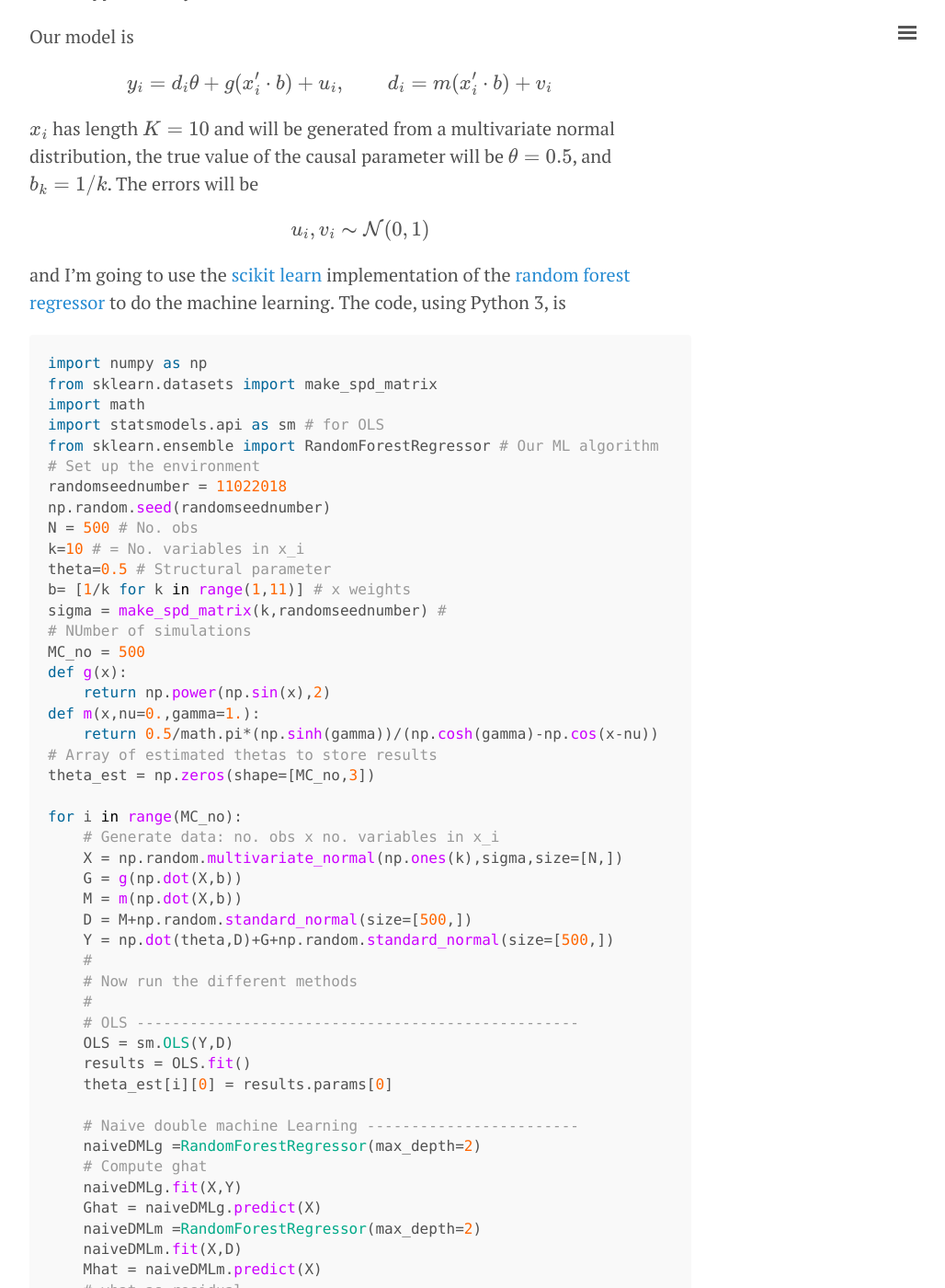
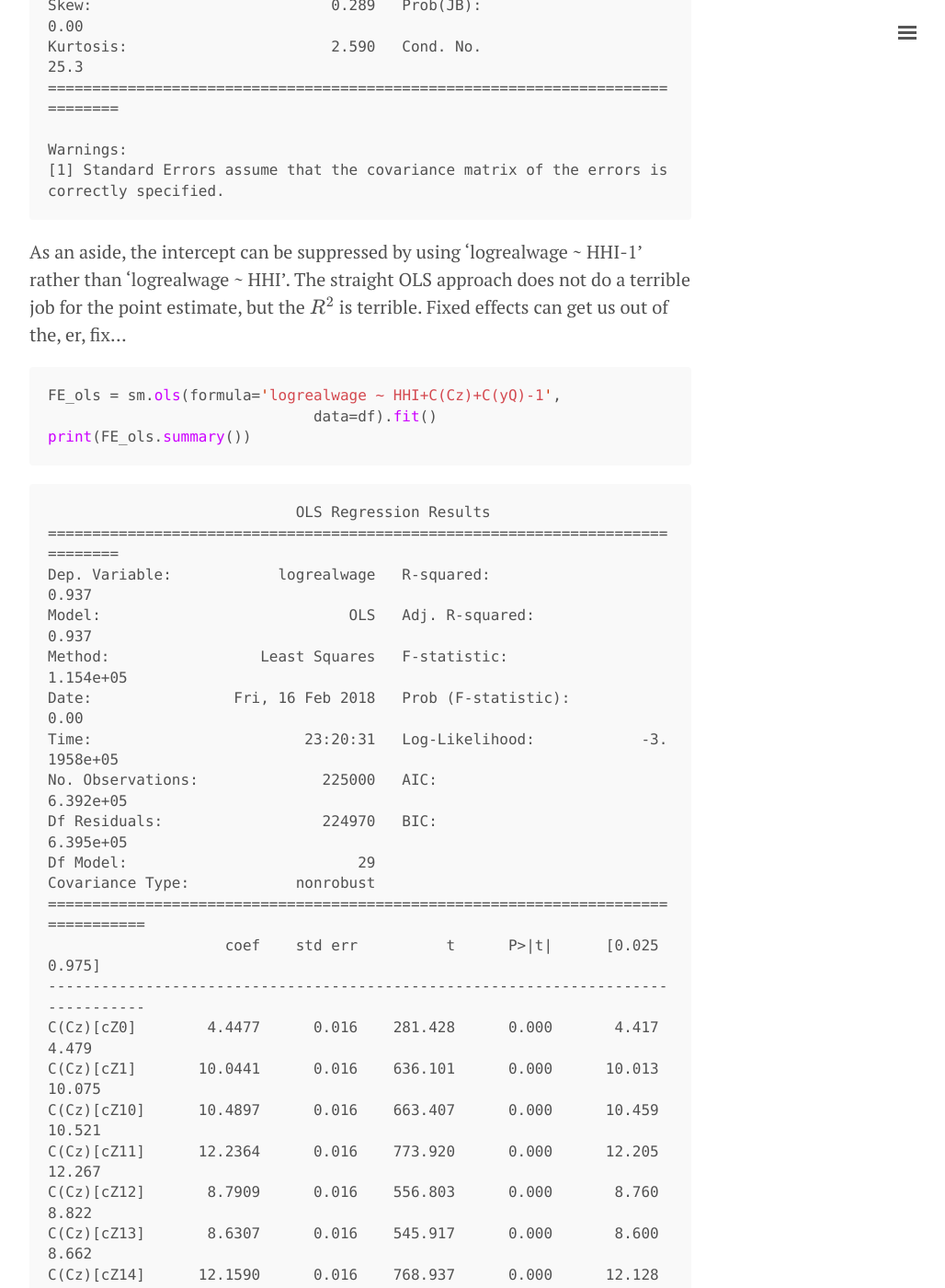
Before and after one commit to aeturrell/home, a Jekyll site: the page built from blog/index.html, in a window 1280 px wide and 1400 px high, scrolled down 3209 px. Shown: the whole window at 92% size, without its empty margins (248-1276 px from the left). Built offline with Jekyll 4.4.1, drawn with Linux system fonts in a browser that asks for light colours; formulas are drawn with MathJax 3; the list of posts is cut into pages by our own code; some of the changed text lies outside the part shown.

Commit message:
econ in python fixed effects

````diff
--- /dev/null
+++ b/_posts/2018-02-20-econometrics-in-python-partII-fixed-effects.md
@@ -0,0 +1,165 @@
+---
+layout: post
+title: Econometrics in Python Part II - Fixed effects
+---
+
+
+In this second in a series on econometrics in Python, I'll look at how to implement fixed effects.
+
+For inspiration, I'll use a recent NBER working paper by Azar, Marinescu, and Steinbaum on [Labor Market Concentration](http://www.nber.org/papers/w24147). In their paper, they look at the monopsony power of firms to hire staff in over 8,000 geographic-occupational labor markets in the US, finding that "going from the 25th percentile to the 75th percentile in concentration is associated with a 17% decline in posted wages". I'll use a vastly simplified version of their model. Their measure of concentration is denoted $\text{HHI}$, and they look at how this affects $\ln(w)$, the log of the real wage. The model has hiring observations which are organised by year-quarter, labelled $t$, and market (commuting zone-occupation), $m$:
+$$
+\ln(w_{m,t}) = \beta \cdot\text{HHI}+\alpha_t+\nu_m+\epsilon
+$$
+where $\alpha_t$ is a fixed year-quarter effect, and $\nu_m$ is a fixed market effect.
+
+### The code
+The most popular statistics module in Python is ```statsmodels```, but ```pandas``` and ```numpy``` make data manipulation and creation easy.
+```python
+import pandas as pd
+import statsmodels.formula.api as sm
+import numpy as np
+```
+As far as I can see the data behind the paper is not available, so the first job is to create some **synthetic data** for which the answer, the value of $\beta$, is known. I took the rough value for $\beta$ from the paper, but the other numbers are made up.
+
+
+```python
+np.random.seed(15022018)
+# Synthetic data settings
+commZonesNo = 15
+yearQuarterNo = 15
+numObsPerCommPerYQ = 1000
+beta = -0.04
+HHI =np.random.uniform(3.,6.,size=[commZonesNo,
+                            yearQuarterNo,
+                            numObsPerCommPerYQ])
+
+# Different only in first index (market)
+cZeffect =np.tile(np.tile(np.random.uniform(high=10.,
+                                            size=commZonesNo),
+                           (yearQuarterNo,1)),(numObsPerCommPerYQ,1,1)).T
+cZnames = np.tile(np.tile(['cZ'+str(i) for i in range(commZonesNo)],
+                           (yearQuarterNo,1)),(numObsPerCommPerYQ,1,1)).T
+# Different only in second index (year-quarter)
+yQeffect = np.tile(np.tile(np.random.uniform(high=10.,
+                                             size=yearQuarterNo),
+                           (numObsPerCommPerYQ,1)).T,(commZonesNo,1,1))
+yQnames = np.tile(np.tile(['yQ'+str(i) for i in range(yearQuarterNo)],
+                           (numObsPerCommPerYQ,1)).T,(commZonesNo,1,1))
+# commZonesNo x yearQuarterNo x obs error matrix
+HomoErrorMat = np.random.normal(size=[commZonesNo,
+                                      yearQuarterNo,
+                                      numObsPerCommPerYQ])
+
+logrealwage = beta*HHI+cZeffect+yQeffect+HomoErrorMat
+df = pd.DataFrame({'logrealwage':logrealwage.flatten(),
+                  'HHI':HHI.flatten(),
+                  'Cz':cZnames.flatten(),
+                  'yQ':yQnames.flatten()})
+print(df.head())
+```
+
+        Cz       HHI  logrealwage   yQ
+    0  cZ0  5.175476     5.683932  yQ0
+    1  cZ0  4.829876     4.732797  yQ0
+    2  cZ0  5.284036     5.261500  yQ0
+    3  cZ0  4.024909     4.027340  yQ0
+    4  cZ0  3.674694     3.802822  yQ0
+
+
+Running the regressions is very easy as statsmodels can use the [patsy package](https://patsy.readthedocs.io/en/v0.1.0/overview.html), which is based on similar equation parsers in R and S. Here's the normal OLS measure:
+```python
+normal_ols = sm.ols(formula='logrealwage ~ HHI',
+                          data=df).fit()
+print(normal_ols.summary())
+```
+
+                                OLS Regression Results
+    ==============================================================================
+    Dep. Variable:            logrealwage   R-squared:                       0.000
+    Model:                            OLS   Adj. R-squared:                  0.000
+    Method:                 Least Squares   F-statistic:                     23.39
+    Date:                Fri, 16 Feb 2018   Prob (F-statistic):           1.32e-06
+    Time:                        23:20:13   Log-Likelihood:            -6.3063e+05
+    No. Observations:              225000   AIC:                         1.261e+06
+    Df Residuals:                  224998   BIC:                         1.261e+06
+    Df Model:                           1
+    Covariance Type:            nonrobust
+    ==============================================================================
+                     coef    std err          t      P>|t|      [0.025      0.975]
+    ------------------------------------------------------------------------------
+    Intercept      9.6828      0.044    217.653      0.000       9.596       9.770
+    HHI           -0.0470      0.010     -4.837      0.000      -0.066      -0.028
+    ==============================================================================
+    Omnibus:                     5561.458   Durbin-Watson:                   0.127
+    Prob(Omnibus):                  0.000   Jarque-Bera (JB):             4713.381
+    Skew:                           0.289   Prob(JB):                         0.00
+    Kurtosis:                       2.590   Cond. No.                         25.3
+    ==============================================================================
+
+    Warnings:
+    [1] Standard Errors assume that the covariance matrix of the errors is correctly specified.
+
+As an aside, the intercept can be suppressed by using 'logrealwage ~ HHI-1' rather than 'logrealwage ~ HHI'. The straight OLS approach does not do a terrible job for the point estimate, but the $R^2$ is terrible. Fixed effects can get us out of the, er, fix...
+
+```python
+FE_ols = sm.ols(formula='logrealwage ~ HHI+C(Cz)+C(yQ)-1',
+                              data=df).fit()
+print(FE_ols.summary())
+```
+
+                                OLS Regression Results
+    ==============================================================================
+    Dep. Variable:            logrealwage   R-squared:                       0.937
+    Model:                            OLS   Adj. R-squared:                  0.937
+    Method:                 Least Squares   F-statistic:                 1.154e+05
+    Date:                Fri, 16 Feb 2018   Prob (F-statistic):               0.00
+    Time:                        23:20:31   Log-Likelihood:            -3.1958e+05
+    No. Observations:              225000   AIC:                         6.392e+05
+    Df Residuals:                  224970   BIC:                         6.395e+05
+    Df Model:                          29
+    Covariance Type:            nonrobust
+    =================================================================================
+                        coef    std err          t      P>|t|      [0.025      0.975]
+    ---------------------------------------------------------------------------------
+    C(Cz)[cZ0]        4.4477      0.016    281.428      0.000       4.417       4.479
+    C(Cz)[cZ1]       10.0441      0.016    636.101      0.000      10.013      10.075
+    C(Cz)[cZ10]      10.4897      0.016    663.407      0.000      10.459      10.521
+    C(Cz)[cZ11]      12.2364      0.016    773.920      0.000      12.205      12.267
+    C(Cz)[cZ12]       8.7909      0.016    556.803      0.000       8.760       8.822
+    C(Cz)[cZ13]       8.6307      0.016    545.917      0.000       8.600       8.662
+    C(Cz)[cZ14]      12.1590      0.016    768.937      0.000      12.128      12.190
+    C(Cz)[cZ2]       11.5722      0.016    733.999      0.000      11.541      11.603
+    C(Cz)[cZ3]        7.4164      0.016    469.160      0.000       7.385       7.447
+    C(Cz)[cZ4]       10.4830      0.016    663.719      0.000      10.452      10.514
+    C(Cz)[cZ5]        6.2675      0.016    396.634      0.000       6.237       6.299
+    C(Cz)[cZ6]        7.1924      0.016    455.045      0.000       7.161       7.223
+    C(Cz)[cZ7]        5.2567      0.016    333.177      0.000       5.226       5.288
+    C(Cz)[cZ8]        6.3380      0.016    401.223      0.000       6.307       6.369
+    C(Cz)[cZ9]        5.8814      0.016    372.246      0.000       5.850       5.912
+    C(yQ)[T.yQ1]      0.1484      0.012     12.828      0.000       0.126       0.171
+    C(yQ)[T.yQ10]    -2.2139      0.012   -191.442      0.000      -2.237      -2.191
+    C(yQ)[T.yQ11]    -0.2461      0.012    -21.280      0.000      -0.269      -0.223
+    C(yQ)[T.yQ12]     3.0241      0.012    261.504      0.000       3.001       3.047
+    C(yQ)[T.yQ13]    -2.0663      0.012   -178.679      0.000      -2.089      -2.044
+    C(yQ)[T.yQ14]     2.9468      0.012    254.817      0.000       2.924       2.969
+    C(yQ)[T.yQ2]      2.0992      0.012    181.520      0.000       2.076       2.122
+    C(yQ)[T.yQ3]      5.0328      0.012    435.196      0.000       5.010       5.055
+    C(yQ)[T.yQ4]      7.4619      0.012    645.253      0.000       7.439       7.485
+    C(yQ)[T.yQ5]     -0.9819      0.012    -84.907      0.000      -1.005      -0.959
+    C(yQ)[T.yQ6]     -2.0630      0.012   -178.396      0.000      -2.086      -2.040
+    C(yQ)[T.yQ7]      5.4874      0.012    474.502      0.000       5.465       5.510
+    C(yQ)[T.yQ8]     -1.5476      0.012   -133.824      0.000      -1.570      -1.525
+    C(yQ)[T.yQ9]      0.2312      0.012     19.989      0.000       0.208       0.254
+    HHI              -0.0363      0.002    -14.874      0.000      -0.041      -0.031
+    ==============================================================================
+    Omnibus:                        0.866   Durbin-Watson:                   1.994
+    Prob(Omnibus):                  0.648   Jarque-Bera (JB):                0.873
+    Skew:                           0.003   Prob(JB):                        0.646
+    Kurtosis:                       2.993   Cond. No.                         124.
+    ==============================================================================
+
+    Warnings:
+    [1] Standard Errors assume that the covariance matrix of the errors is correctly specified.
+
+
+This is much closer to the right answer of $\beta=-0.04$, has half the standard error, and explains much more of the variation in $\ln(w_{m,t})$.
````
Also changed, not shown: _posts/2018-02-10-econometrics-in-python-partI-ML.md (+3 -7 lines).
